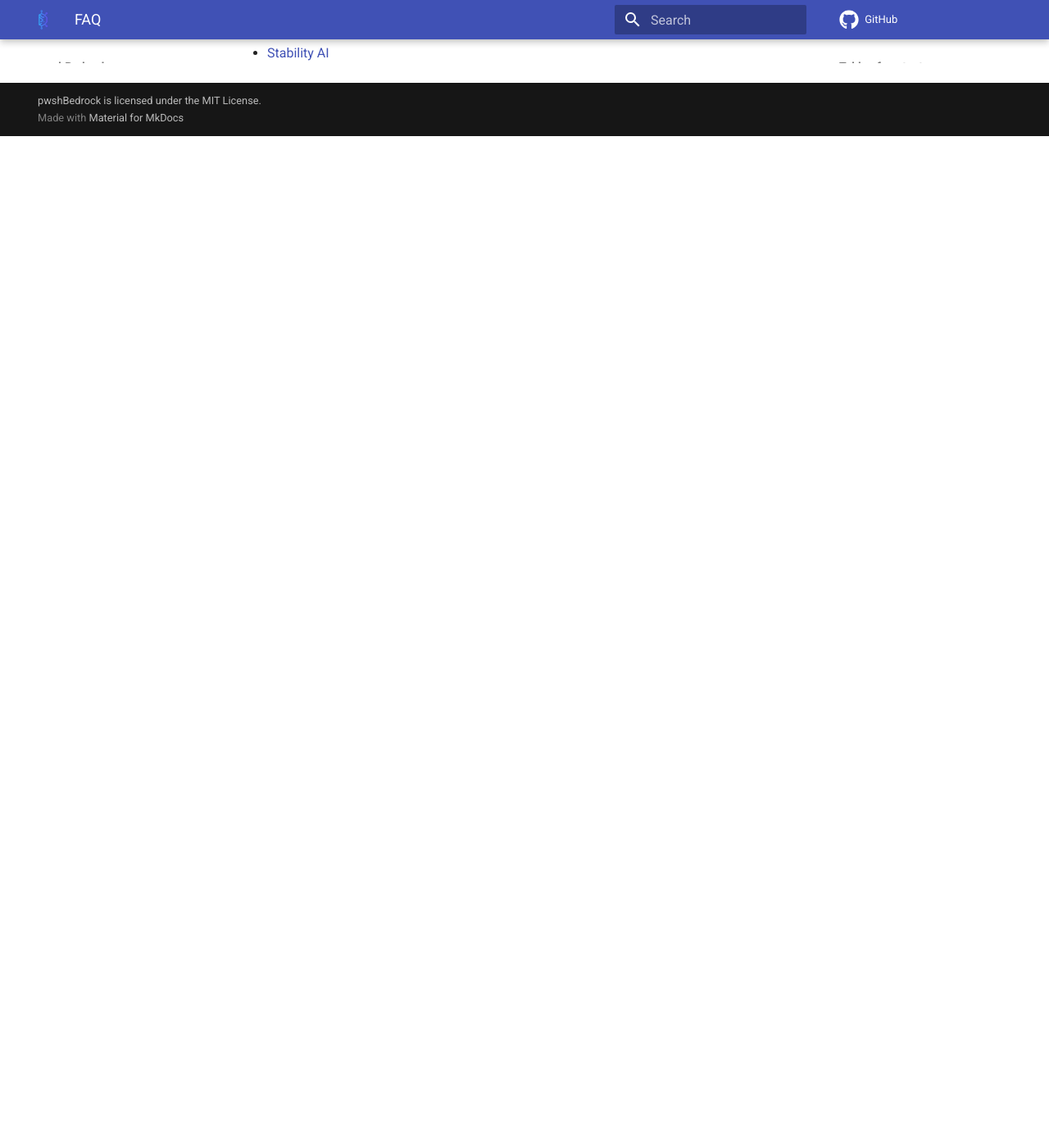
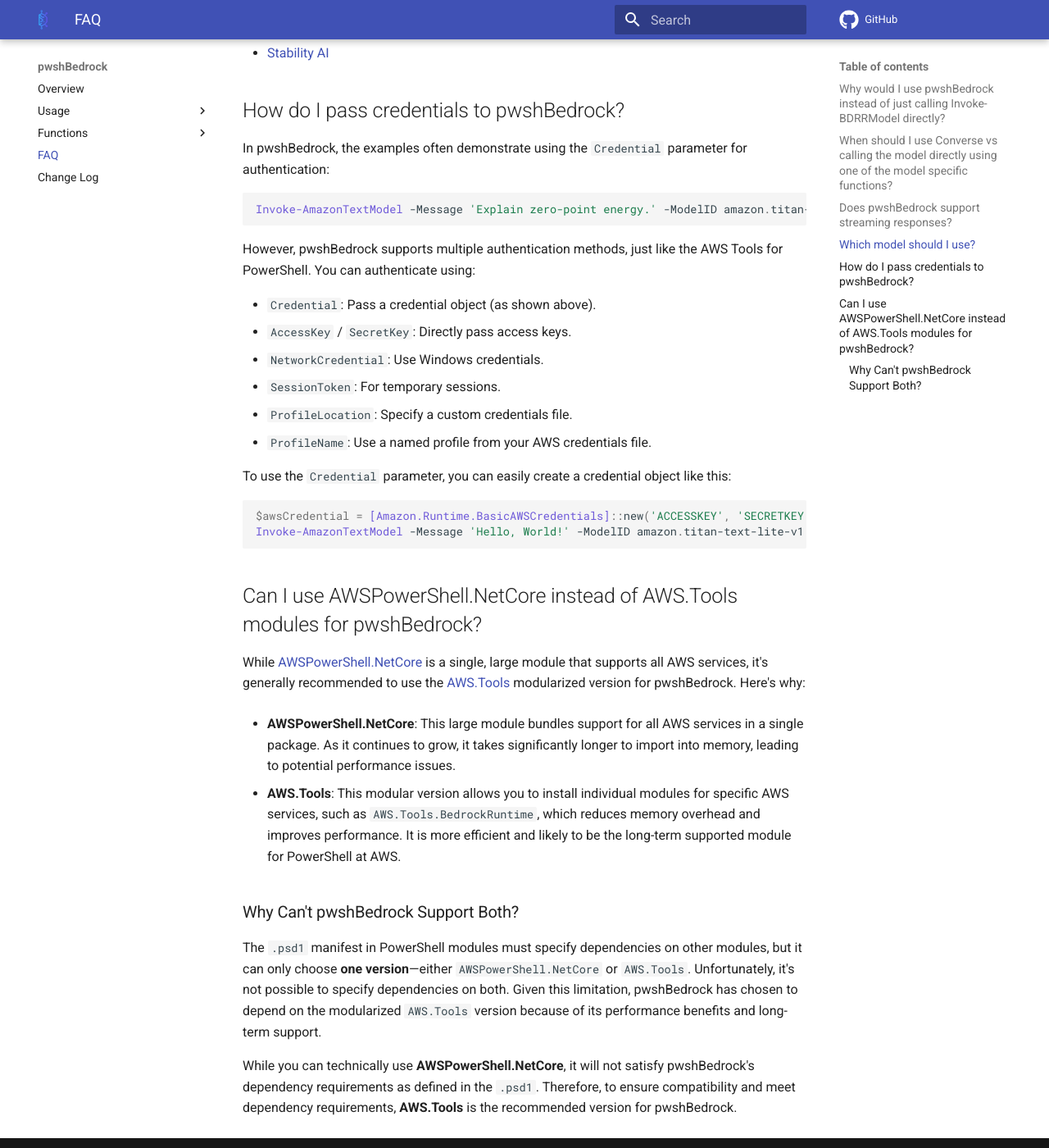
Before and after one commit to techthoughts2/pwshBedrock, an MkDocs documentation site: the page built from docs/pwshBedrock-FAQ.md, in a window 1280 px wide and 1400 px high, scrolled down 3140 px. Shown: the whole window at 82% size. Built offline with MkDocs 1.6.1 and Material for MkDocs 9.7.7, drawn with Linux system fonts in a browser that asks for light colours; comment, search, counter and statistics services are not loaded; before the commit the page ends 3306 px from its top, so only the background shows below that.

Commit message:
added to FAQ

````diff
--- a/docs/pwshBedrock-FAQ.md
+++ b/docs/pwshBedrock-FAQ.md
@@ -82,3 +82,41 @@
     -[Llama 3](https://llama.meta.com/docs/model-cards-and-prompt-formats/meta-llama-3/)
 - [Mistal AI Models Overview]([Models](https://docs.mistral.ai/getting-started/models/))
 - [Stability AI](https://platform.stability.ai/docs/legacy/grpc-api/features/text-to-image)
+
+## How do I pass credentials to pwshBedrock?
+
+In pwshBedrock, the examples often demonstrate using the `Credential` parameter for authentication:
+
+```powershell
+Invoke-AmazonTextModel -Message 'Explain zero-point energy.' -ModelID amazon.titan-text-lite-v1 -Region us-west-2 -Credential $awsCredential
+```
+
+However, pwshBedrock supports multiple authentication methods, just like the AWS Tools for PowerShell. You can authenticate using:
+
+- `Credential`: Pass a credential object (as shown above).
+- `AccessKey` / `SecretKey`: Directly pass access keys.
+- `NetworkCredential`: Use Windows credentials.
+- `SessionToken`: For temporary sessions.
+- `ProfileLocation`: Specify a custom credentials file.
+- `ProfileName`: Use a named profile from your AWS credentials file.
+
+To use the `Credential` parameter, you can easily create a credential object like this:
+
+```powershell
+$awsCredential = [Amazon.Runtime.BasicAWSCredentials]::new('ACCESSKEY', 'SECRETKEY')
+Invoke-AmazonTextModel -Message 'Hello, World!' -ModelID amazon.titan-text-lite-v1 -Region us-west-2 -Credential $awsCredential
+```
+
+## Can I use AWSPowerShell.NetCore instead of AWS.Tools modules for pwshBedrock?
+
+While [AWSPowerShell.NetCore](https://docs.aws.amazon.com/powershell/latest/userguide/pstools-getting-set-up-windows.html#ps-installing-awspowershellnetcore) is a single, large module that supports all AWS services, it's generally recommended to use the [AWS.Tools](https://docs.aws.amazon.com/powershell/latest/userguide/pstools-getting-set-up-windows.html#ps-installing-awstools) modularized version for pwshBedrock. Here's why:
+
+- **AWSPowerShell.NetCore**: This large module bundles support for all AWS services in a single package. As it continues to grow, it takes significantly longer to import into memory, leading to potential performance issues.
+
+- **AWS.Tools**: This modular version allows you to install individual modules for specific AWS services, such as `AWS.Tools.BedrockRuntime`, which reduces memory overhead and improves performance. It is more efficient and likely to be the long-term supported module for PowerShell at AWS.
+
+### Why Can't pwshBedrock Support Both?
+
+The `.psd1` manifest in PowerShell modules must specify dependencies on other modules, but it can only choose **one version**—either `AWSPowerShell.NetCore` or `AWS.Tools`. Unfortunately, it's not possible to specify dependencies on both. Given this limitation, pwshBedrock has chosen to depend on the modularized `AWS.Tools` version because of its performance benefits and long-term support.
+
+While you can technically use **AWSPowerShell.NetCore**, it will not satisfy pwshBedrock's dependency requirements as defined in the `.psd1`. Therefore, to ensure compatibility and meet dependency requirements, **AWS.Tools** is the recommended version for pwshBedrock.
````
